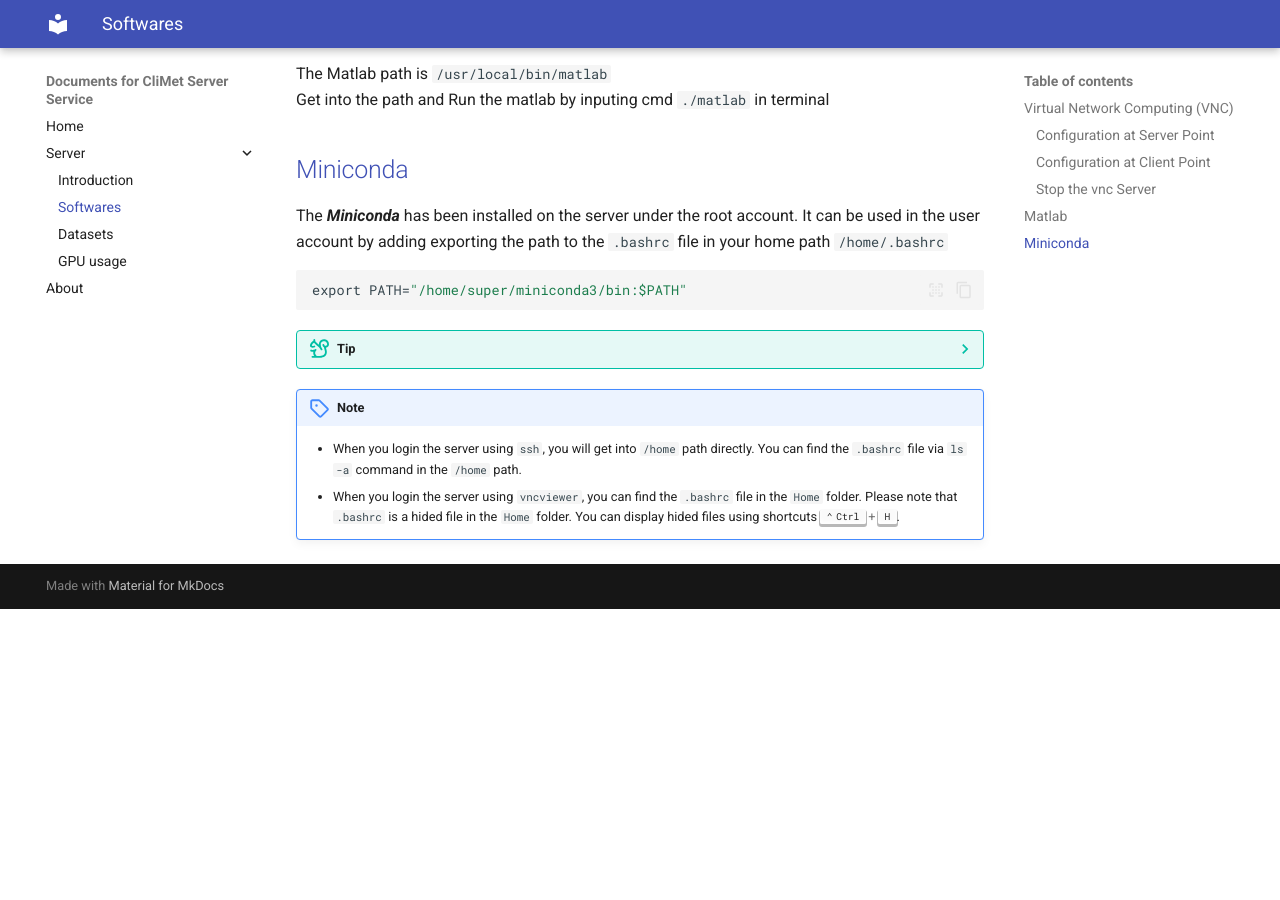
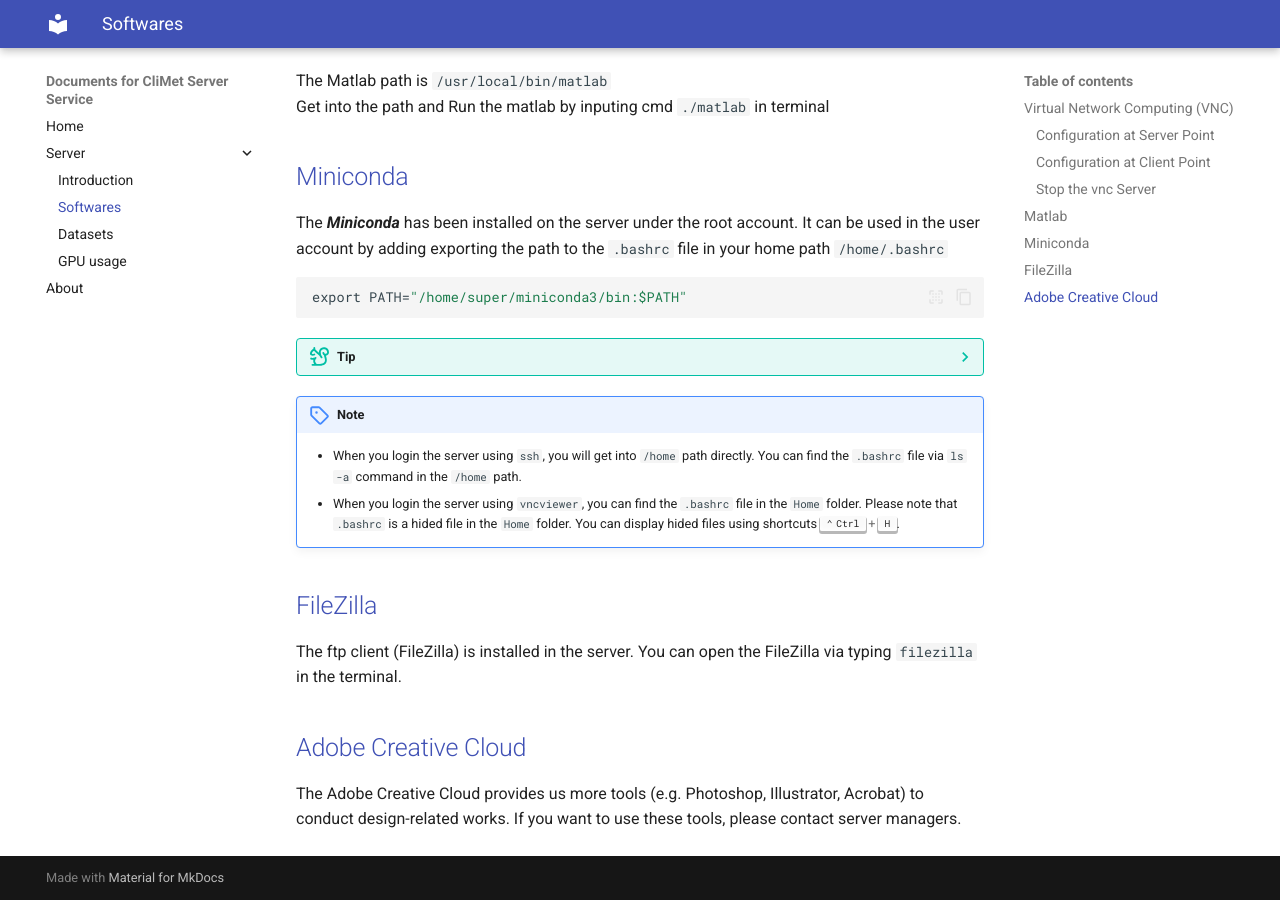
Before and after one commit to sailvssea/CliMetDoc, an MkDocs documentation site: the page built from docs/server_softwares.md, in a window 1280 px wide and 900 px high, scrolled down 3096 px. Built offline with MkDocs 1.6.1 and Material for MkDocs 9.7.7, drawn with Linux system fonts in a browser that asks for light colours; emoji names are drawn with the system emoji font; before the commit the page ends 3705 px from its top, so only the background shows below that; some of the changed text lies outside the part shown.

Commit message:
add the software description of FileZilla, and Adobe Creative Cloud

````diff
--- a/docs/server_softwares.md
+++ b/docs/server_softwares.md
@@ -1,25 +1,26 @@
 # Softwares on Climet server
 
-
-| :heart:{ .mdx-heart } |Software                          | Discription   | Version    |
-| - | --------------------------------- | ------------- | ------------ |
-| :material-check-all: | [**VNC**](#vnc)  | [Virtual Network Computing](https://tigervnc.org)|<!-- md:version 1.13.0 -->|
-| :material-check-all: | [**Matlab**](#matlab) | [HKUST acadamic license](https://download.ust.hk/apps/site/info/matlab2023a.html)  |<!-- md:version 2023a -->|
-| :material-check-all: | [**Miniconda**](#miniconda)| [Python Env. Manager](https://docs.conda.io/projects/miniconda/en/latest/) |<!-- md:version V23.5.0 -->|
-| :material-check: | VSCODE|[IDE for Coding](https://code.visualstudio.com)|<!-- md:version V1.82.2 -->|
-| :material-check: | Panoply|[netCDF, HDF, GRIB Data Viewer](https://www.giss.nasa.gov/tools/panoply/download/)|<!-- md:version V5.2.9 -->|
-| :material-check: | Latex(texlive-full)|[Typesetting program](https://www.tug.org/texlive/)|<!-- md:version TeX Live 2019/Debian -->|
-| :material-check: | Python3|[https://www.python.org/downloads/](https://www.python.org/downloads/)|<!-- md:version V3.10.11 -->|
-| :material-check: | Xterm|[https://invisible-island.net/xterm/](https://invisible-island.net/xterm/)|<!-- md:version XTerm(384) -->|
-| :material-check: | Zsh|[Z shell](https://github.com/ohmyzsh/ohmyzsh/wiki/Installing-ZSH)|<!-- md:version V5.9 -->|
-| :material-check: | Oh-My-Zsh|[https://ohmyz.sh](https://ohmyz.sh)|<!-- md:version master (a17789e) -->|
-| :material-check: | TMUX|[https://github.com/tmux/tmux/wiki](https://github.com/tmux/tmux/wiki)|<!-- md:version V3.3a -->|
-| :material-check: | Neovim|[Uplevel VIM](https://neovim.io)|<!-- md:version V0.9.1 -->|
-| :material-check: | Node|[https://nodejs.org/en](https://nodejs.org/en)|<!-- md:version V20.4.0 -->|
-| :material-check: | NPM|[https://www.npmjs.com](https://www.npmjs.com)|<!-- md:version V9.7.2 -->|
-| :material-check: | Fish|[Fish shell](https://fishshell.com)|<!-- md:version V3.6.1 -->|
-| :material-check: | Exa|[https://the.exa.website](https://the.exa.website)|<!-- md:version V0.10.1 -->|
-| :material-check: | Homebrew|[https://brew.sh](https://brew.sh)|<!-- md:version V2.5.0 -->|
+| :heart:{ .mdx-heart } | Software                           | Discription                                                                        | Version                                  |
+| --------------------- | ---------------------------------- | ---------------------------------------------------------------------------------- | ---------------------------------------- |
+| :material-check-all:  | [**VNC**](#vnc)                    | [Virtual Network Computing](https://tigervnc.org)                                  | <!-- md:version 1.13.0 -->               |
+| :material-check-all:  | [**Matlab**](#matlab)              | [HKUST acadamic license](https://download.ust.hk/apps/site/info/matlab2023a.html)  | <!-- md:version 2023a -->                |
+| :material-check-all:  | [**Miniconda**](#miniconda)        | [Python Env. Manager](https://docs.conda.io/projects/miniconda/en/latest/)         | <!-- md:version V23.5.0 -->              |
+| :material-check-all:  | [**FileZilla**](#filezilla)        | [Ftp clinet](https://filezilla-project.org/)                                       | <!-- md:version V3.46.3 -->              |
+| :material-check-all:  | [**Adobe Creative Cloud**](#Adobe) | [Adobe creative cloud](https://www.adobe.com/hk_en/creativecloud.html)             | <!-- md:version V2024 -->                |
+| :material-check:      | VSCODE                             | [IDE for Coding](https://code.visualstudio.com)                                    | <!-- md:version V1.82.2 -->              |
+| :material-check:      | Panoply                            | [netCDF, HDF, GRIB Data Viewer](https://www.giss.nasa.gov/tools/panoply/download/) | <!-- md:version V5.2.9 -->               |
+| :material-check:      | Latex(texlive-full)                | [Typesetting program](https://www.tug.org/texlive/)                                | <!-- md:version TeX Live 2019/Debian --> |
+| :material-check:      | Python3                            | [https://www.python.org/downloads/](https://www.python.org/downloads/)             | <!-- md:version V3.10.11 -->             |
+| :material-check:      | Xterm                              | [https://invisible-island.net/xterm/](https://invisible-island.net/xterm/)         | <!-- md:version XTerm(384) -->           |
+| :material-check:      | Zsh                                | [Z shell](https://github.com/ohmyzsh/ohmyzsh/wiki/Installing-ZSH)                  | <!-- md:version V5.9 -->                 |
+| :material-check:      | Oh-My-Zsh                          | [https://ohmyz.sh](https://ohmyz.sh)                                               | <!-- md:version master (a17789e) -->     |
+| :material-check:      | TMUX                               | [https://github.com/tmux/tmux/wiki](https://github.com/tmux/tmux/wiki)             | <!-- md:version V3.3a -->                |
+| :material-check:      | Neovim                             | [Uplevel VIM](https://neovim.io)                                                   | <!-- md:version V0.9.1 -->               |
+| :material-check:      | Node                               | [https://nodejs.org/en](https://nodejs.org/en)                                     | <!-- md:version V20.4.0 -->              |
+| :material-check:      | NPM                                | [https://www.npmjs.com](https://www.npmjs.com)                                     | <!-- md:version V9.7.2 -->               |
+| :material-check:      | Fish                               | [Fish shell](https://fishshell.com)                                                | <!-- md:version V3.6.1 -->               |
+| :material-check:      | Exa                                | [https://the.exa.website](https://the.exa.website)                                 | <!-- md:version V0.10.1 -->              |
+| :material-check:      | Homebrew                           | [https://brew.sh](https://brew.sh)                                                 | <!-- md:version V2.5.0 -->               |
 
 !!! info
     To use the most of softwares. Please export the path to the `.bashrc` file in
@@ -31,6 +32,7 @@
 ## [Virtual Network Computing (VNC)](#vnc)
 
 ### Configuration at Server Point
+
 1 Log in the server using `#!bat ssh` command on your local computer:
 
 ```{ .yaml .no-copy}
@@ -59,42 +61,40 @@ vncserver -list
 ![vncserverlist](img/vncserverlist.png "vncserver -list"){width="300"}
 </div>
 
-!!! note
-    * **DO NOT** forget ***-localhost no*** after vncserver in step 3
-    * **KEEP** in mind for the number in the ***X DISPLAY*** column.
-      This will be used when you try to connect to the vncviewer clients.
-
+!!! note \* **DO NOT** forget **_-localhost no_** after vncserver in step 3 \* **KEEP** in mind for the number in the **_X DISPLAY_** column.
+This will be used when you try to connect to the vncviewer clients.
 
 ### Configuration at Client Point
 
 You can use the vnc viewer client to connect the vnc server created as above. <br>
 vnc viewer clients <br>
 
-+ [TigerVNC viewer](https://tigervnc.org)
+- [TigerVNC viewer](https://tigervnc.org)
 <div class="grid" markdown>
 Input your VNC server address plus the "X DISPLAY #"
 Afterwards, you are required for the password to connect.
 
 ![tigervncviewer](img/tigervnc.png "tigervncviewer"){width="300"}
+
 </div>
 
-+ [RealVNC viewer](https://www.realvnc.com/en/)
+- [RealVNC viewer](https://www.realvnc.com/en/)
 <div class="grid" markdown>
 Input your VNC server address plus the "X DISPLAY #" and your prefered
 identification (Name). Afterwards, you are required for the password to connect.
 
 ![realvncviewer](img/realvnc.png "realvncvncviewer"){width="300"}
+
 </div>
 !!! note
     * Refer to ***X DISPLAY*** in step 4
     * Refer to ***Password*** in step 2
 
+### Stop the vnc Server
 
-### Stop the vnc Server
 If you want to stop vnc server, you just kill the server via terminal command on your local computer. <br>
 `vncserver -kill:*` <br>
-'*' is for all vnc servers; you can use number to kill a specific port.
-
+'\*' is for all vnc servers; you can use number to kill a specific port.
 
 ## [Matlab](#matlab)
 
@@ -103,7 +103,7 @@ Get into the path and Run the matlab by inputing cmd `#!bat ./matlab` in termina
 
 ## [Miniconda](#miniconda)
 
-The ***Miniconda*** has been installed on the server under the root account.
+The **_Miniconda_** has been installed on the server under the root account.
 It can be used in the user account by adding exporting the path to the `.bashrc` file in
 your home path `/home/.bashrc`
 
@@ -117,14 +117,24 @@ export PATH="/home/super/miniconda3/bin:$PATH"
     ```bat
     conda --version
     ```
+
     <div class="result" markdown>
     ![condacheck](img/condacheck.png "condacheck"){width="300"}
     </div>
 
+!!! note
+    - When you login the server using `#!cmd ssh`, you will get into `/home` path directly.
+      You can find the `.bashrc` file via `#!cmd ls -a` command in the `/home` path.
+    - When you login the server using `vncviewer`, you can find the `.bashrc` file in the
+      `Home` folder. Please note that `.bashrc` is a hided file in the `Home` folder.
+      You can display hided files using shortcuts ++ctrl+h++.
 
-!!! note
-    * When you login the server using `#!cmd ssh`, you will get into `/home` path directly.
-    You can find the `.bashrc` file via `#!cmd ls -a` command in the `/home` path.
-    * When you login the server using `vncviewer`, you can find the `.bashrc` file in the
-    `Home` folder. Please note that `.bashrc` is a hided file in the `Home` folder.
-    You can display hided files using shortcuts ++ctrl+h++.
+## [FileZilla](#filezilla)
+
+The ftp client (FileZilla) is installed in the server. You can open the FileZilla via typing
+`#!bat filezilla` in the terminal.
+
+## [Adobe Creative Cloud](#Adobe)
+
+The Adobe Creative Cloud provides us more tools (e.g. Photoshop, Illustrator, Acrobat) to conduct design-related works.
+If you want to use these tools, please contact server managers.
````
Also changed, not shown: site/server_GPU/index.html, site/server_softwares/index.html, 1 other file.
